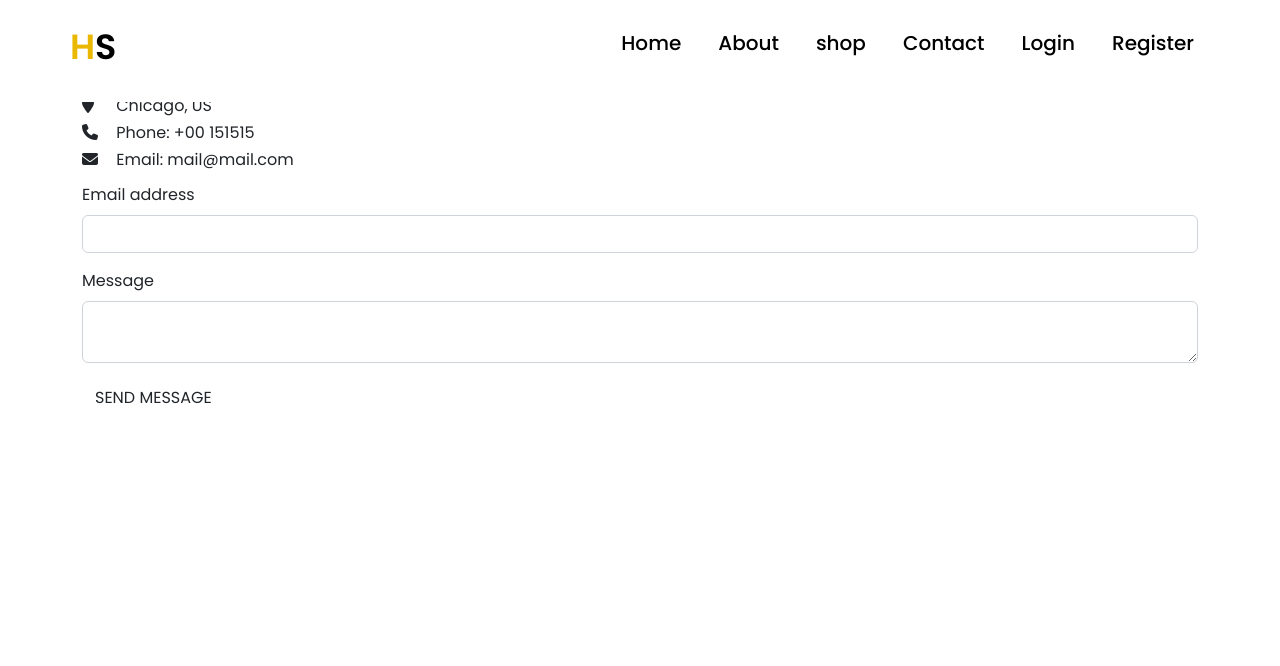
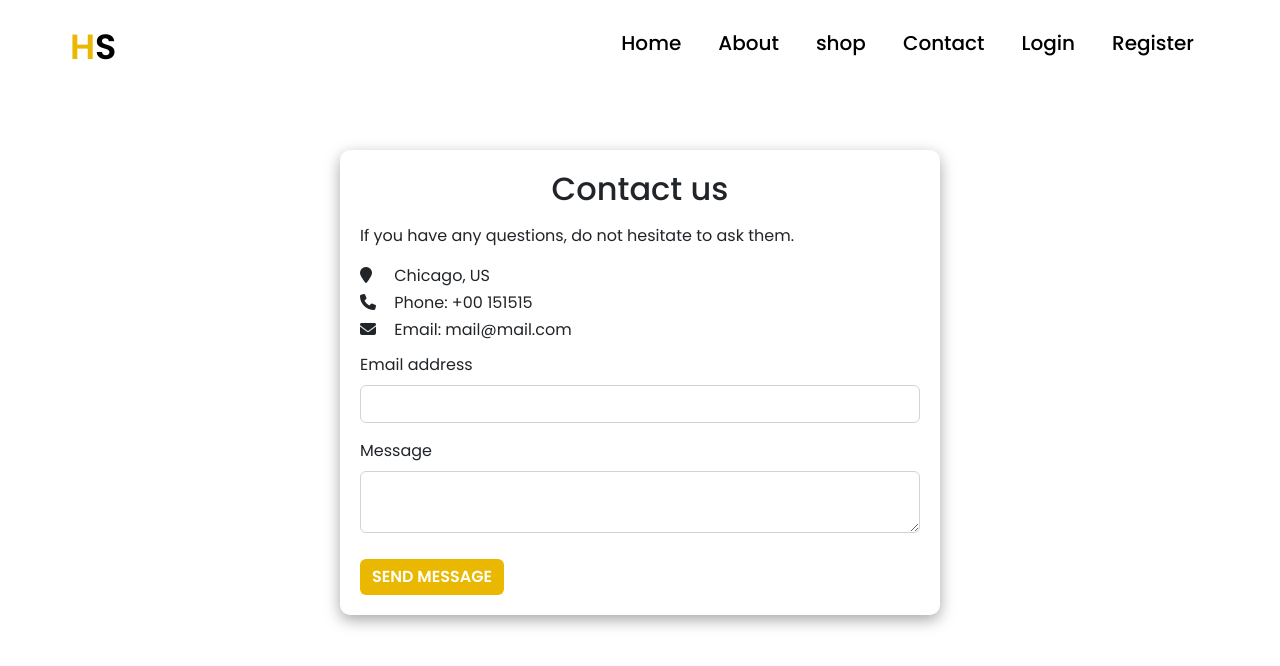
Before and after one commit to YoussefLMT/E-commerce-Frontend-Vue, a Vue app: page /contact in a window 1280 px wide. Shown: the top 666 px of the page. Built offline with nearby package versions, Linux system fonts and the light colour scheme.

Commit message:
add some style

```diff
--- a/src/views/ContactView.vue
+++ b/src/views/ContactView.vue
@@ -38,5 +38,24 @@ export default {
 </script>
 
 <style scoped>
+.contact {
+    margin: 0 auto;
+    margin-top: 150px;
+    padding: 20px;
+    border-radius: 10px;
+    width: 600px;
+    box-shadow: rgba(0, 0, 0, 0.35) 0px 5px 15px;
+}
 
+.btn {
+    margin-top: 10px;
+    font-weight: 600;
+    background: #EAB800;
+    border: none;
+    color: white;
+}
+
+.btn:hover {
+    box-shadow: rgba(0, 0, 0, 0.24) 0px 3px 8px;
+}
 </style>
```
